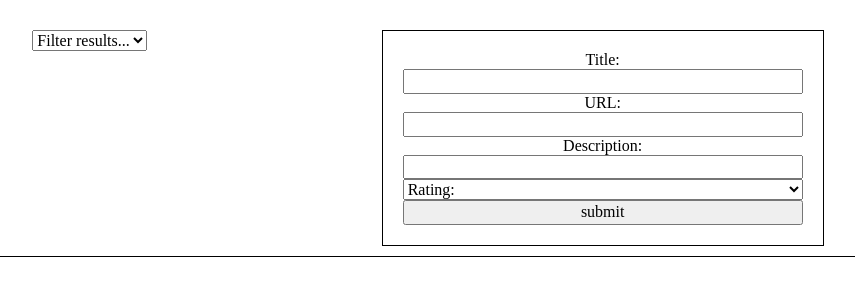
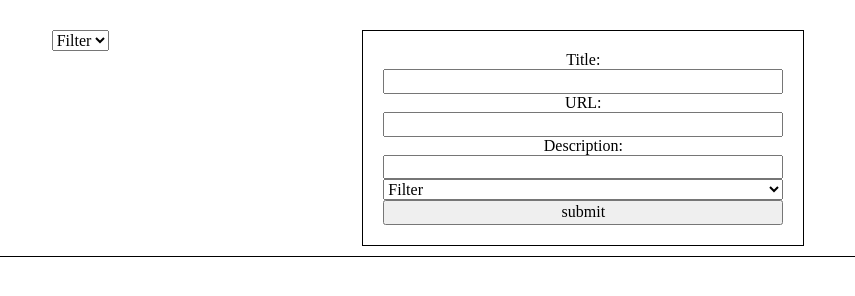
Before and after one commit to Gillitux/bookmark-app, a website built with webpack: page src/index.html in a window 1280 px wide. Both pictures are taken after a click on the button "Create New Bookmark". Shown: the whole page, without its empty margins (212-1067 px from the left). Built offline with nearby package versions, Linux system fonts and the light colour scheme; no server answers.

Commit message:
working on filter function

```diff
--- a/src/bookmarks.js
+++ b/src/bookmarks.js
@@ -35,7 +35,7 @@ function renderError() {
 
 /*================generate page functions================*/
 
-function generateDetailView() {
+function generateDetailView(item) {
 
 
   return `
@@ -43,10 +43,10 @@ function generateDetailView() {
     <form class = "deleteButton">
       <button id="delete" type="button">Remove Bookmark</button>
     </form>
-    <h2>${myStore[i].title}</h2>
-    <a href="${myStore[i].URL}"  target="_blank">visit this page</a>
+    <h2>${item.title}</h2>
+    <a href="${item.URL}"  target="_blank">visit this page</a>
 
-    <span>${myStore[i].rating}</span>
+    <span>${item.rating}</span>
 
     <form class="expandButton">
     <button id="expand" type="button">See more</button>
@@ -62,16 +62,14 @@ function generateDetailView() {
 function generateHeader() {
   return `
   <div class="pageOptions">
-    <form class="filterMenu">
-        <select id="filterResults" name="filterResults">
-          <option value="">Filter results...</option>
-          <option value="1 star">1+ stars</option>
-          <option value="2 star">2+ stars</option>
-          <option value="3 star">3+ stars</option>
-          <option value="4 star">4+ stars</option>
-          <option value="5 star">5 stars</option>
-        </select>
-      </form>
+    <select name="filter" id="filter" class="filter">
+    <option>Filter</option>
+    <option value="1">1</option>
+    <option value="2">2</option>
+    <option value="3">3</option>
+    <option value="4">4</option>
+    <option value="5">5</option>
+    </select>
 
 
       <form class="newBookmark">
@@ -82,14 +80,14 @@ function generateHeader() {
 
 function generateNewBookmarkForm() {
   return `<form class="filterMenu">
-      <select id="filterResults" name="filterResults">
-        <option value="">Filter results...</option>
-        <option value="1 star">1+ stars</option>
-        <option value="2 star">2+ stars</option>
-        <option value="3 star">3+ stars</option>
-        <option value="4 star">4+ stars</option>
-        <option value="5 star">5 stars</option>
-      </select>
+  <select name="filter" id="filter" class="filter">
+  <option>Filter</option>
+  <option value="1">1</option>
+  <option value="2">2</option>
+  <option value="3">3</option>
+  <option value="4">4</option>
+  <option value="5">5</option>
+  </select>
     </form>
 
   <div class="addBookmark"
@@ -102,13 +100,13 @@ function generateNewBookmarkForm() {
     <label for="description">Description:</label>
     <input type="text"  class="description" name="description">
 
-    <select class="newRating" name="newRating">
-      <option value="">Rating:</option>
-      <option value="1">1 stars</option>
-      <option value="2">2 stars</option>
-      <option value="3">3 stars</option>
-      <option value="4">4 stars</option>
-      <option value="5">5 stars</option>
+    <select name="rating" id="rating" class="rating">
+    <option>Filter</option>
+    <option value="1">1</option>
+    <option value="2">2</option>
+    <option value="3">3</option>
+    <option value="4">4</option>
+    <option value="5">5</option>
     </select>
 
     <button type="button" class="submitNew">submit</button>
@@ -116,7 +114,7 @@ function generateNewBookmarkForm() {
   </div>`
 }
 
-function generateBookmarkView(item){
+function generateBookmarks(item){
   console.log(item);
   return `
   <div class="condensed">
@@ -139,7 +137,7 @@ function generateBookmarkView(item){
 function generateListView() {
   let myStore = (store.store.bookmarks);
   const newStore = myStore.map(bookmark=>
-  generateBookmarkView(bookmark))
+  generateBookmarks(bookmark))
   console.log(myStore);
   return newStore.join('');
 }
@@ -158,7 +156,7 @@ function handleNewBookmark() {
 }
 
 
-function handleSubmitAddNewBookmark() {
+function handleSubmitNewBookmark() {
   $('header').on('click', '.submitNew', event => {
     event.preventDefault();
     //add description and rating
@@ -190,7 +188,12 @@ function handleDeleteBookmark() {
     }
 
 
-function handleFilterView() {
+function handleFilter() {
+  $('.filter').on("change", function(){
+    let filter=$('#filter option:selected').val();
+    store.store.filter = filter;
+    render();
+  })
     }
 
 /*================pack up and export================*/
@@ -198,8 +201,8 @@ function handleFilterView() {
 const bindEventListeners = function () {
     handleNewBookmark();
     handleDeleteBookmark();
-    handleFilterView();
-    handleSubmitAddNewBookmark();
+    handleFilter();
+    handleSubmitNewBookmark();
   };
 
   export default {
--- a/src/store.js
+++ b/src/store.js
@@ -1,7 +1,5 @@
 const store = {
-  bookmarks: [
-    //new error form goes here
-  ],
+  bookmarks: [],
   adding: false,
   error: null,
   filter: 0
```
Also changed, not shown: src/index.html (+2 -6 lines).
